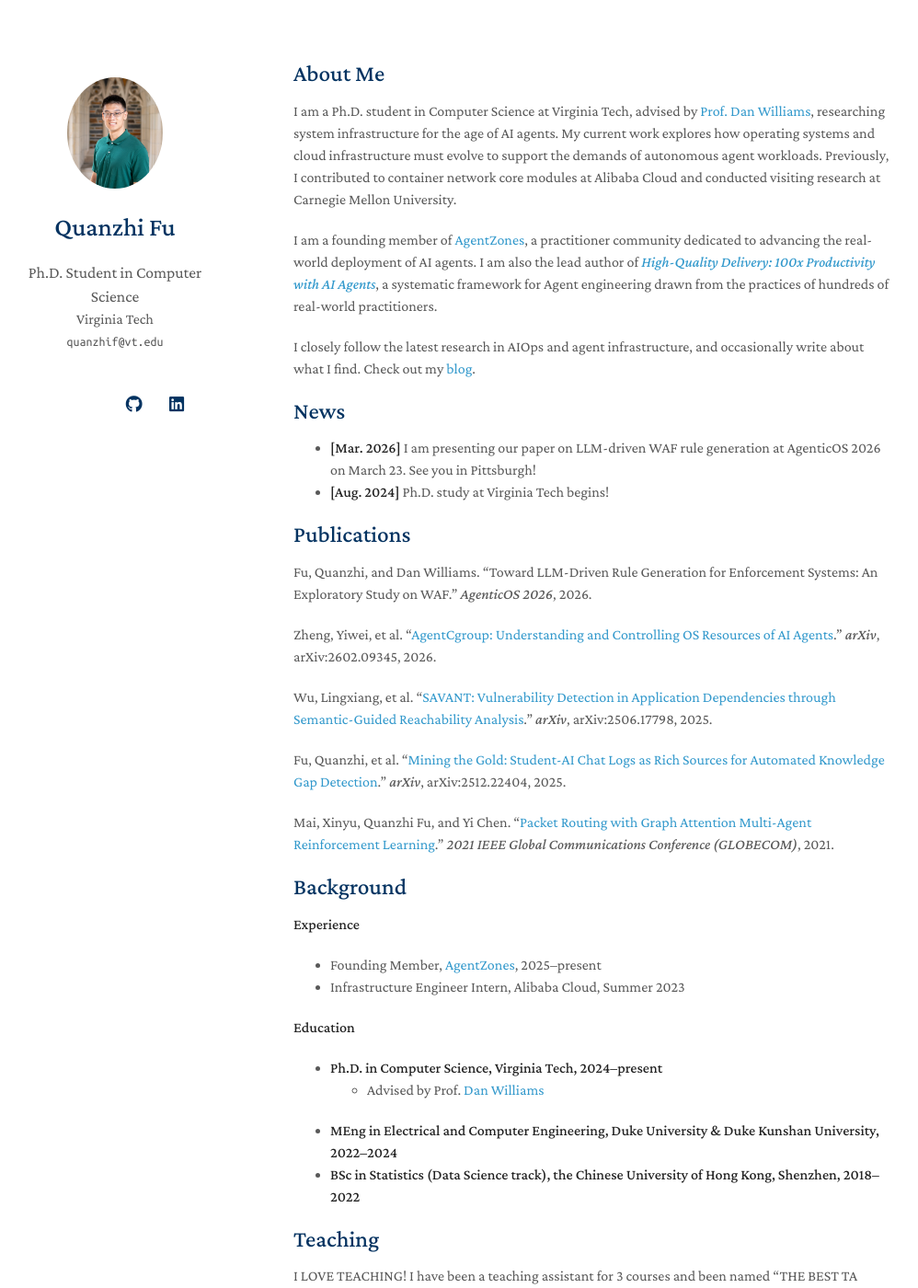
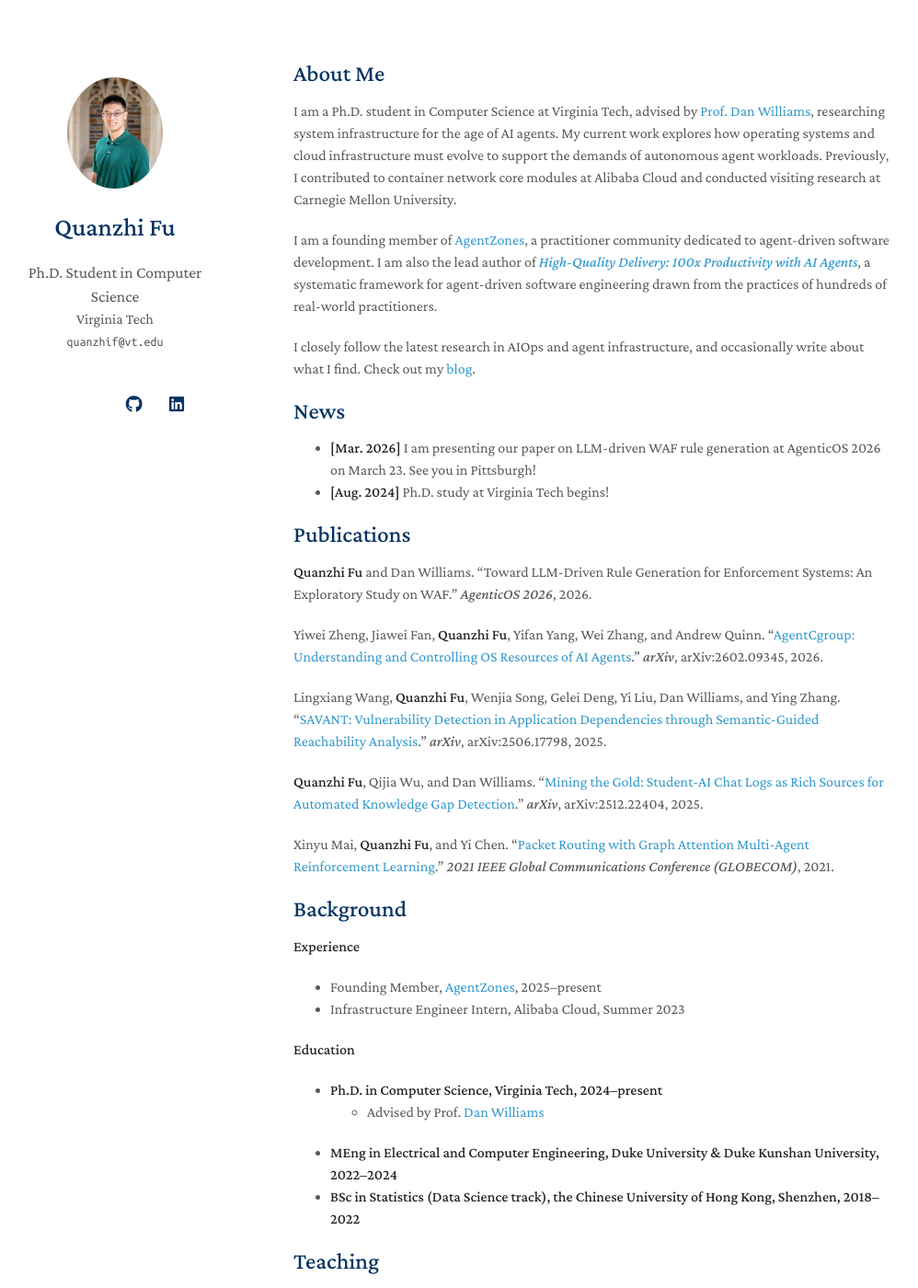
Before and after one commit to fqzz2000/fqzz2000.github.io, a Jekyll site: the page built from index.md, in a window 1280 px wide and 1400 px high. Shown: the whole window at 92% size, without its empty margins (151-1149 px from the left). Built offline with Jekyll 4.4.1, drawn with Linux system fonts in a browser that asks for light colours; nearby versions of some CDN libraries; a style sheet for code colours, icons or effects is not loaded; our own code applies the rules of GitHub Pages for plain Markdown files.

Commit message:
Fix citations: full author names, bold Quanzhi Fu, correct Chinese name order

```diff
--- a/index.md
+++ b/index.md
@@ -6,7 +6,7 @@ layout: homepage
 
 I am a Ph.D. student in Computer Science at Virginia Tech, advised by [Prof. Dan Williams](https://people.cs.vt.edu/djwillia/), researching system infrastructure for the age of AI agents. My current work explores how operating systems and cloud infrastructure must evolve to support the demands of autonomous agent workloads. Previously, I contributed to container network core modules at Alibaba Cloud and conducted visiting research at Carnegie Mellon University.
 
-I am a founding member of [AgentZones](https://www.agentszone.ai/), a practitioner community dedicated to advancing the real-world deployment of AI agents. I am also the lead author of [*High-Quality Delivery: 100x Productivity with AI Agents*](https://lipingtababa.github.io/harness-engineering-playbook/), a systematic framework for Agent engineering drawn from the practices of hundreds of real-world practitioners.
+I am a founding member of [AgentZones](https://www.agentszone.ai/), a practitioner community dedicated to agent-driven software development. I am also the lead author of [*High-Quality Delivery: 100x Productivity with AI Agents*](https://lipingtababa.github.io/harness-engineering-playbook/), a systematic framework for agent-driven software engineering drawn from the practices of hundreds of real-world practitioners.
 
 I closely follow the latest research in AIOps and agent infrastructure, and occasionally write about what I find. Check out my [blog](/blog).
 
@@ -17,15 +17,15 @@ I closely follow the latest research in AIOps and agent infrastructure, and occa
 
 ## Publications
 
-Fu, Quanzhi, and Dan Williams. "Toward LLM-Driven Rule Generation for Enforcement Systems: An Exploratory Study on WAF." *AgenticOS 2026*, 2026.
+**Quanzhi Fu** and Dan Williams. "Toward LLM-Driven Rule Generation for Enforcement Systems: An Exploratory Study on WAF." *AgenticOS 2026*, 2026.
 
-Zheng, Yiwei, et al. "[AgentCgroup: Understanding and Controlling OS Resources of AI Agents](https://arxiv.org/abs/2602.09345)." *arXiv*, arXiv:2602.09345, 2026.
+Yiwei Zheng, Jiawei Fan, **Quanzhi Fu**, Yifan Yang, Wei Zhang, and Andrew Quinn. "[AgentCgroup: Understanding and Controlling OS Resources of AI Agents](https://arxiv.org/abs/2602.09345)." *arXiv*, arXiv:2602.09345, 2026.
 
-Wu, Lingxiang, et al. "[SAVANT: Vulnerability Detection in Application Dependencies through Semantic-Guided Reachability Analysis](https://arxiv.org/abs/2506.17798)." *arXiv*, arXiv:2506.17798, 2025.
+Lingxiang Wang, **Quanzhi Fu**, Wenjia Song, Gelei Deng, Yi Liu, Dan Williams, and Ying Zhang. "[SAVANT: Vulnerability Detection in Application Dependencies through Semantic-Guided Reachability Analysis](https://arxiv.org/abs/2506.17798)." *arXiv*, arXiv:2506.17798, 2025.
 
-Fu, Quanzhi, et al. "[Mining the Gold: Student-AI Chat Logs as Rich Sources for Automated Knowledge Gap Detection](https://arxiv.org/abs/2512.22404)." *arXiv*, arXiv:2512.22404, 2025.
+**Quanzhi Fu**, Qijia Wu, and Dan Williams. "[Mining the Gold: Student-AI Chat Logs as Rich Sources for Automated Knowledge Gap Detection](https://arxiv.org/abs/2512.22404)." *arXiv*, arXiv:2512.22404, 2025.
 
-Mai, Xinyu, Quanzhi Fu, and Yi Chen. "[Packet Routing with Graph Attention Multi-Agent Reinforcement Learning](https://arxiv.org/abs/2107.13181)." *2021 IEEE Global Communications Conference (GLOBECOM)*, 2021.
+Xinyu Mai, **Quanzhi Fu**, and Yi Chen. "[Packet Routing with Graph Attention Multi-Agent Reinforcement Learning](https://arxiv.org/abs/2107.13181)." *2021 IEEE Global Communications Conference (GLOBECOM)*, 2021.
 
 ## Background
 
```
